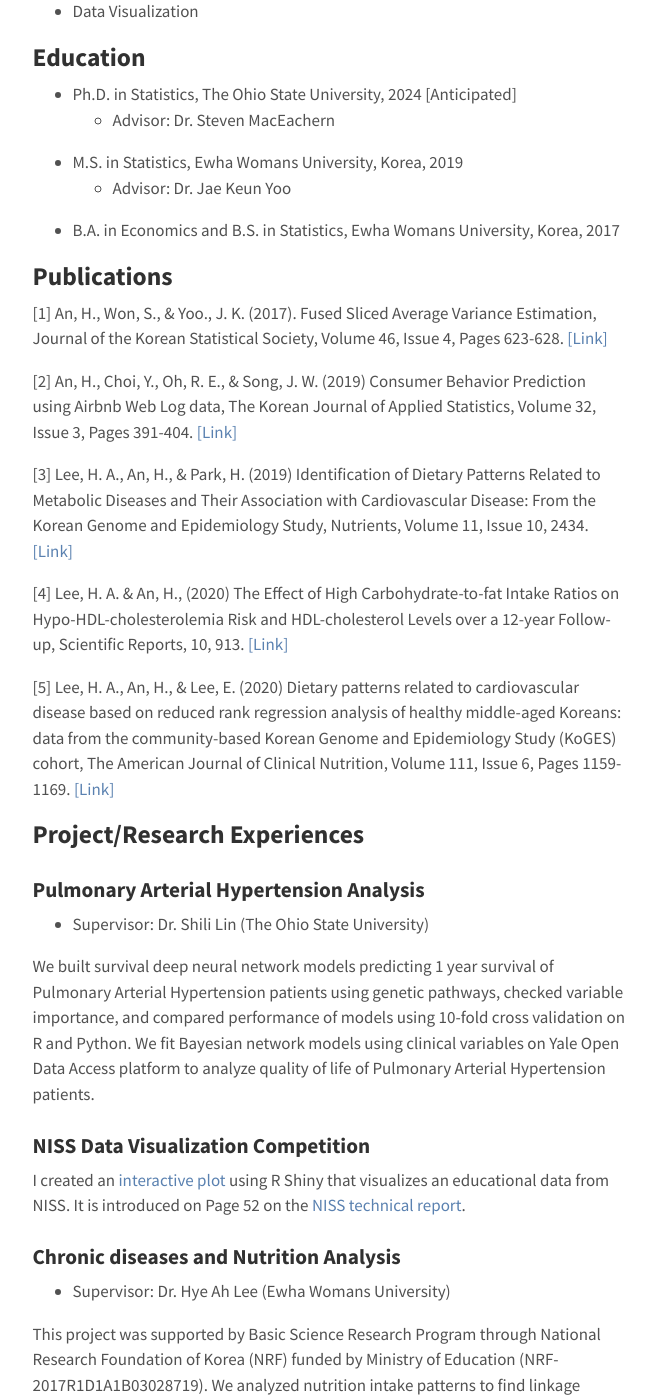
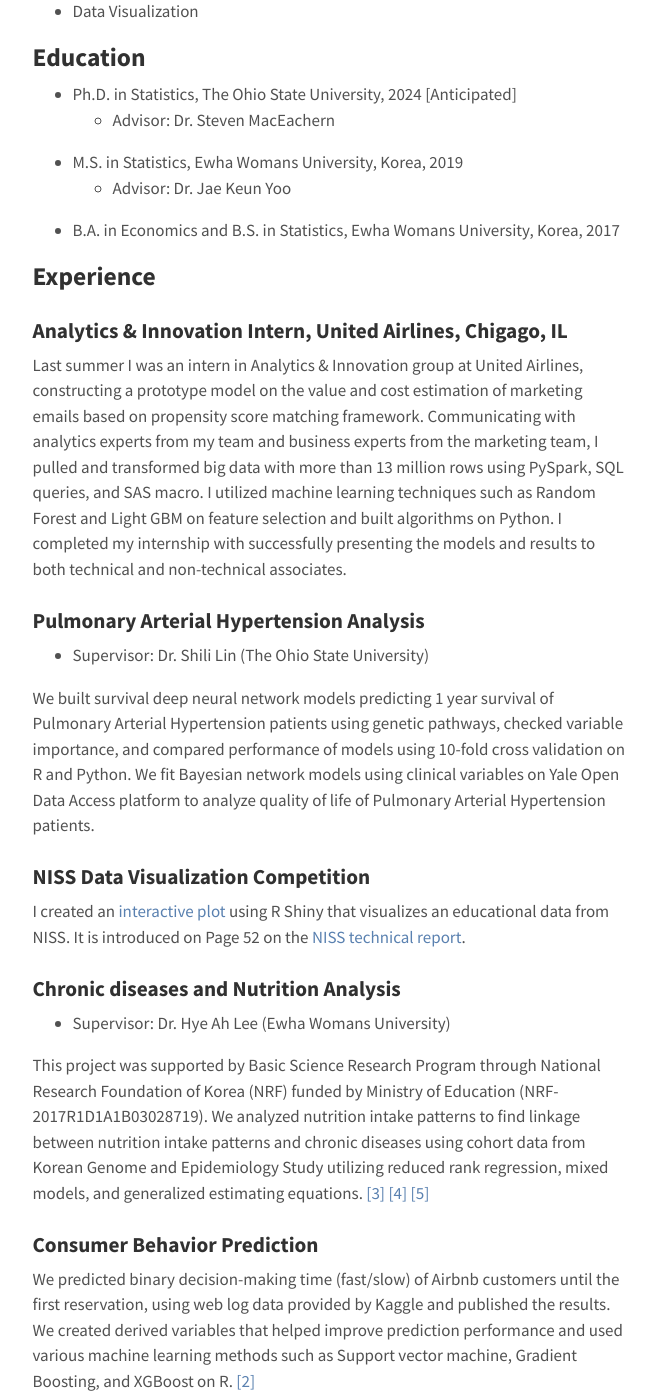
Before and after one commit to hyoin-an/hyoin-an.github.io, a Jekyll site: the page built from about.md, in a window 1280 px wide and 1400 px high, scrolled down 360 px. Shown: the whole window, without its empty margins (310-965 px from the left). Built offline with Jekyll 4.4.1, drawn with Linux system fonts in a browser that asks for light colours; some of the changed text lies outside the part shown.

Commit message:
Update about.md

```diff
--- a/about.md
+++ b/about.md
@@ -3,7 +3,7 @@
 title: About
 ---
 
-Here is my [CV](files/HyoinAn_OSU_CV.pdf)!
+Here is my [CV](files/HyoinAn_OSU_CV_updated.pdf)!
 
 ## Research Interest
 - Bayesian Nonparametrics
@@ -20,21 +20,11 @@
   - Advisor: Dr. Jae Keun Yoo
 * B.A. in Economics and B.S. in Statistics, Ewha Womans University, Korea, 2017
 
-## Publications
+## Experience
 
-[1] An, H., Won, S., & Yoo., J. K. (2017). Fused Sliced Average Variance Estimation, Journal of the Korean
-Statistical Society, Volume 46, Issue 4, Pages 623-628. [[Link]](https://www.sciencedirect.com/science/article/pii/S1226319217300431?casa_token=T_W-lytb9rUAAAAA:XL5YiRclZCQDhwtVAom-GGIyoSz9nR7pstAsVGQcBjsz0IK94cFpyvyob6vuK4-XgSEYh9Jk79Y)
+### Analytics & Innovation Intern, United Airlines, Chigago, IL
 
-[2] An, H., Choi, Y., Oh, R. E., & Song, J. W. (2019) Consumer Behavior Prediction using Airbnb Web Log data, The Korean Journal of Applied Statistics, Volume 32, Issue 3, Pages 391-404. [[Link]](https://www.koreascience.or.kr/article/JAKO201919341608325.page)
-
-[3] Lee, H. A., An, H., & Park, H. (2019) Identification of Dietary Patterns Related to Metabolic Diseases and Their Association with Cardiovascular Disease: From the Korean Genome and Epidemiology Study, Nutrients, Volume 11, Issue 10, 2434. [[Link]](https://www.mdpi.com/2072-6643/11/10/2434)
-
-[4] Lee, H. A. & An, H., (2020) The Effect of High Carbohydrate-to-fat Intake Ratios on Hypo-HDL-cholesterolemia Risk and HDL-cholesterol Levels over a 12-year Follow-up, Scientific Reports, 10, 913. [[Link]](https://www.nature.com/articles/s41598-020-57931-w)
-
-[5] Lee, H. A., An, H., & Lee, E. (2020) Dietary patterns related to cardiovascular disease based on reduced rank regression analysis of healthy middle-aged Koreans: data from the community-based Korean Genome and Epidemiology Study (KoGES) cohort, The American Journal of Clinical Nutrition, Volume 111, Issue 6, Pages 1159-1169. [[Link]](https://academic.oup.com/ajcn/article/111/6/1159/5825658?login=true)
-
-
-## Project/Research Experiences
+Last summer I was an intern in Analytics & Innovation group at United Airlines, constructing a prototype model on the value and cost estimation of marketing emails based on propensity score matching framework. Communicating with analytics experts from my team and business experts from the marketing team, I pulled and transformed big data with more than 13 million rows using PySpark, SQL queries, and SAS macro. I utilized machine learning techniques such as Random Forest and Light GBM on feature selection and built algorithms on Python. I completed my internship with successfully presenting the models and results to both technical and non-technical associates.
 
 ### Pulmonary Arterial Hypertension Analysis
 - Supervisor: Dr. Shili Lin (The Ohio State University)
@@ -63,3 +53,17 @@
 We participated as a team of three students to provide customized contents for customers, given demographic information and purchase logs of 18 thousands of customers.
 We programmed a recommender system using R which suggests items that were purchased by customers who have similar demographic information and/or similar purchasing history, as well as weather and events according to the time of the year.
 We won the second place. [[On newspaper]](https://m.etnews.com/20180228000084)
+
+
+## Publications
+
+[1] An, H., Won, S., & Yoo., J. K. (2017). Fused Sliced Average Variance Estimation, Journal of the Korean
+Statistical Society, Volume 46, Issue 4, Pages 623-628. [[Link]](https://www.sciencedirect.com/science/article/pii/S1226319217300431?casa_token=T_W-lytb9rUAAAAA:XL5YiRclZCQDhwtVAom-GGIyoSz9nR7pstAsVGQcBjsz0IK94cFpyvyob6vuK4-XgSEYh9Jk79Y)
+
+[2] An, H., Choi, Y., Oh, R. E., & Song, J. W. (2019) Consumer Behavior Prediction using Airbnb Web Log data, The Korean Journal of Applied Statistics, Volume 32, Issue 3, Pages 391-404. [[Link]](https://www.koreascience.or.kr/article/JAKO201919341608325.page)
+
+[3] Lee, H. A., An, H., & Park, H. (2019) Identification of Dietary Patterns Related to Metabolic Diseases and Their Association with Cardiovascular Disease: From the Korean Genome and Epidemiology Study, Nutrients, Volume 11, Issue 10, 2434. [[Link]](https://www.mdpi.com/2072-6643/11/10/2434)
+
+[4] Lee, H. A. & An, H., (2020) The Effect of High Carbohydrate-to-fat Intake Ratios on Hypo-HDL-cholesterolemia Risk and HDL-cholesterol Levels over a 12-year Follow-up, Scientific Reports, 10, 913. [[Link]](https://www.nature.com/articles/s41598-020-57931-w)
+
+[5] Lee, H. A., An, H., & Lee, E. (2020) Dietary patterns related to cardiovascular disease based on reduced rank regression analysis of healthy middle-aged Koreans: data from the community-based Korean Genome and Epidemiology Study (KoGES) cohort, The American Journal of Clinical Nutrition, Volume 111, Issue 6, Pages 1159-1169. [[Link]](https://academic.oup.com/ajcn/article/111/6/1159/5825658?login=true)
```
